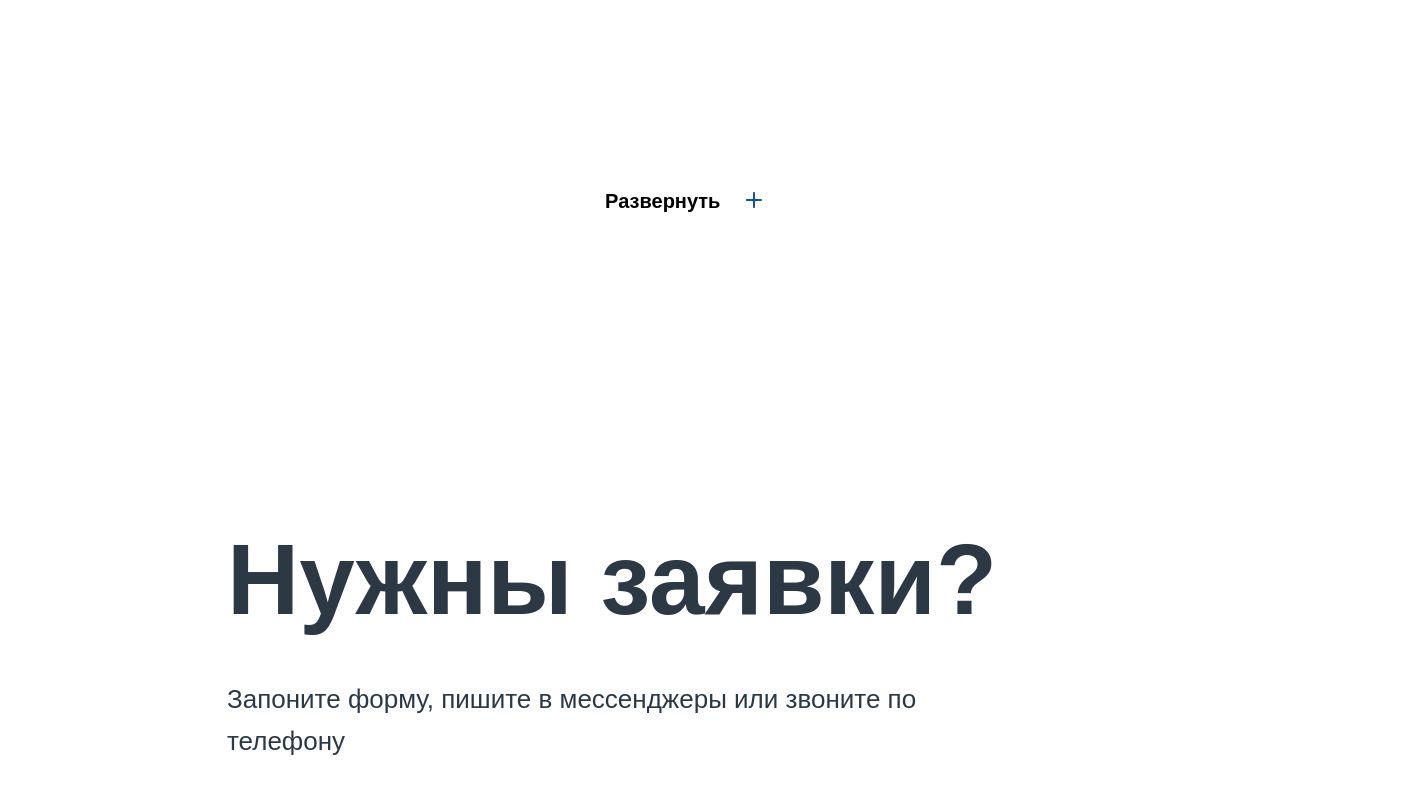
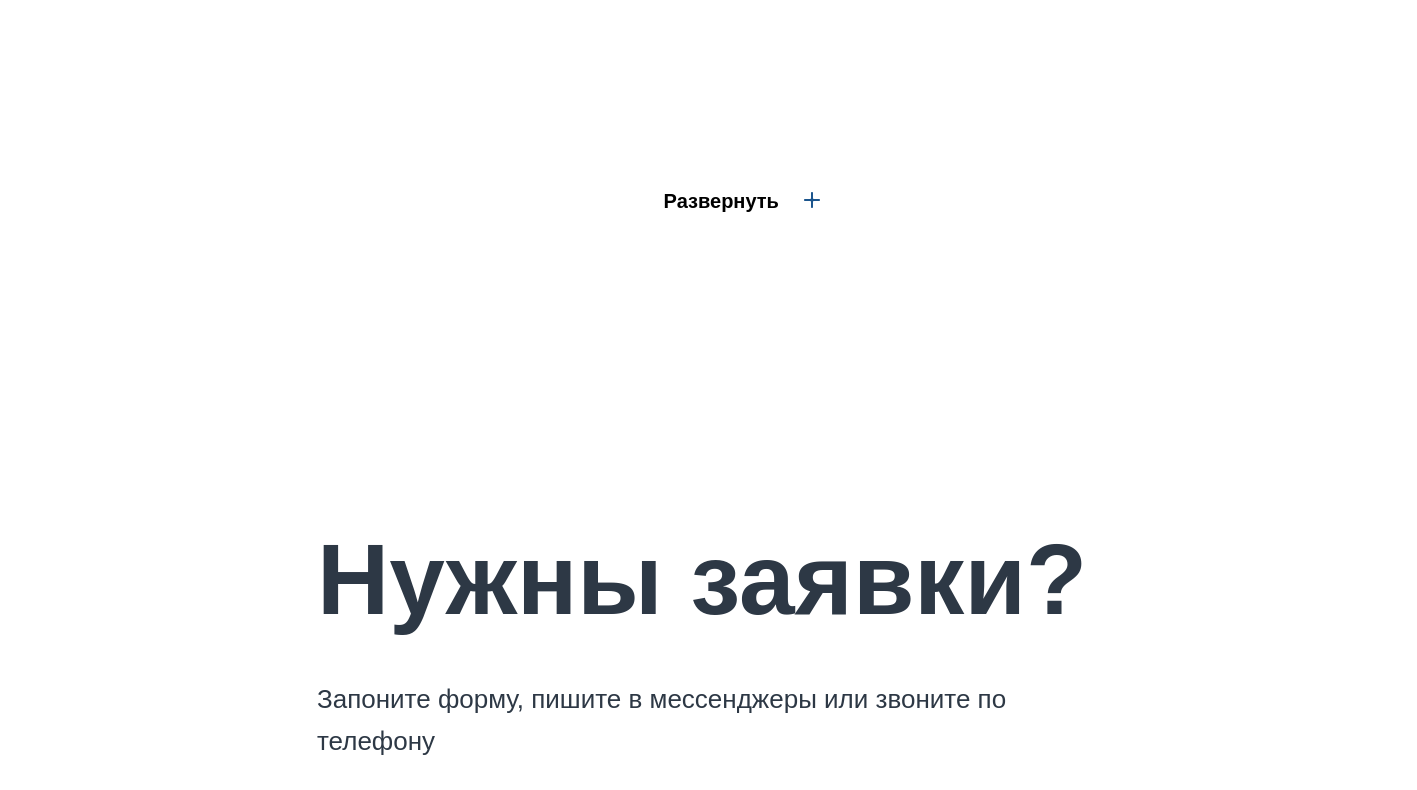
Before and after one commit to Umarchek/Application, a plain HTML site: page index.html in a window 1280 px wide. Shown: the part 620-1410 px from the top of the page, 1417 px wide, since content can reach past the window. Drawn offline with nearby package versions, Linux system fonts and the light colour scheme; a web font is replaced by a local one.

Commit message:
Update style.css

```diff
--- a/assets/styles/style.css
+++ b/assets/styles/style.css
@@ -401,7 +401,7 @@ header .header .header-title h2 {
 
 .ibi {
     margin-top: 200px;
-    /* margin-left: 147px; */
+    margin-left: 147px;
 }
 
 .ibi .section-header-text {
```
